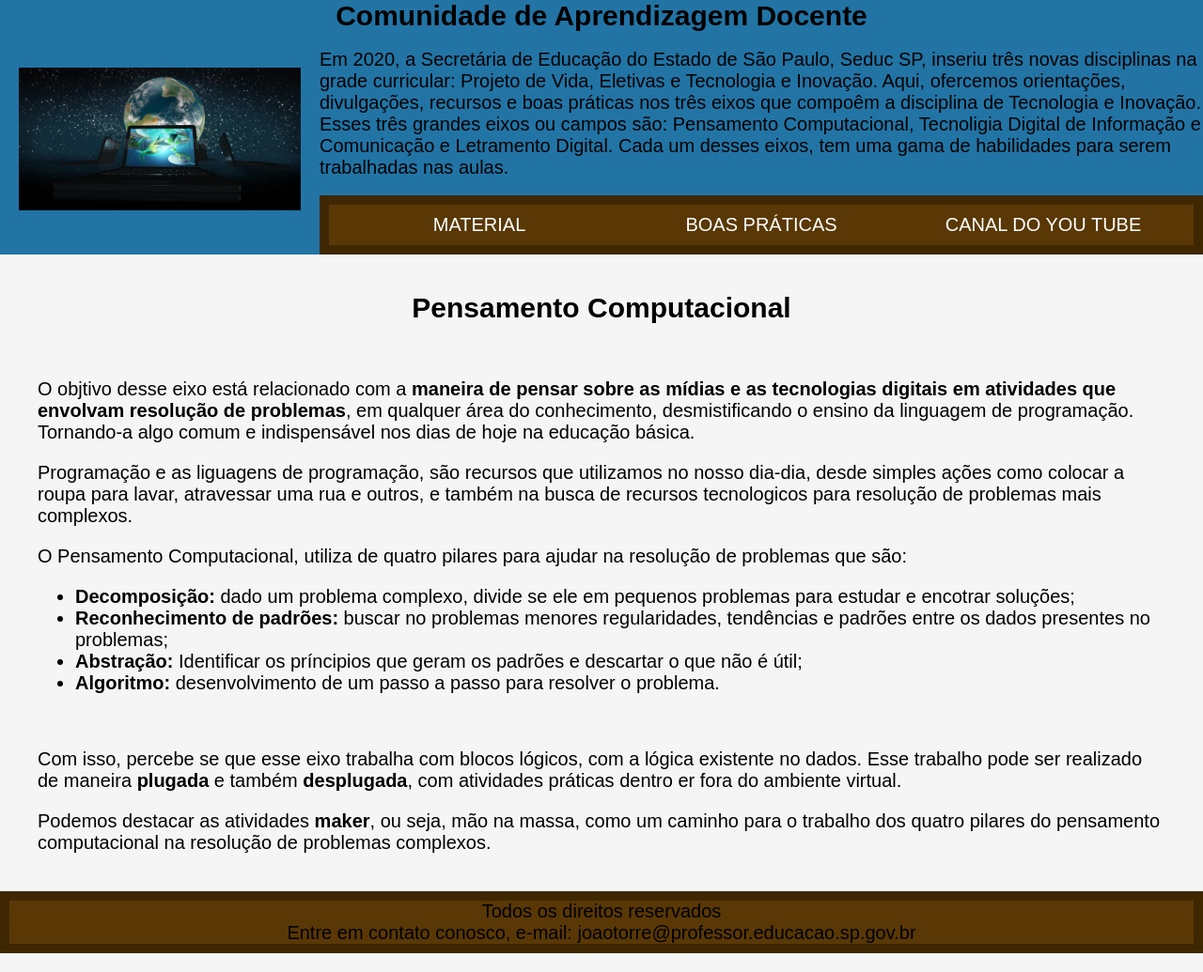
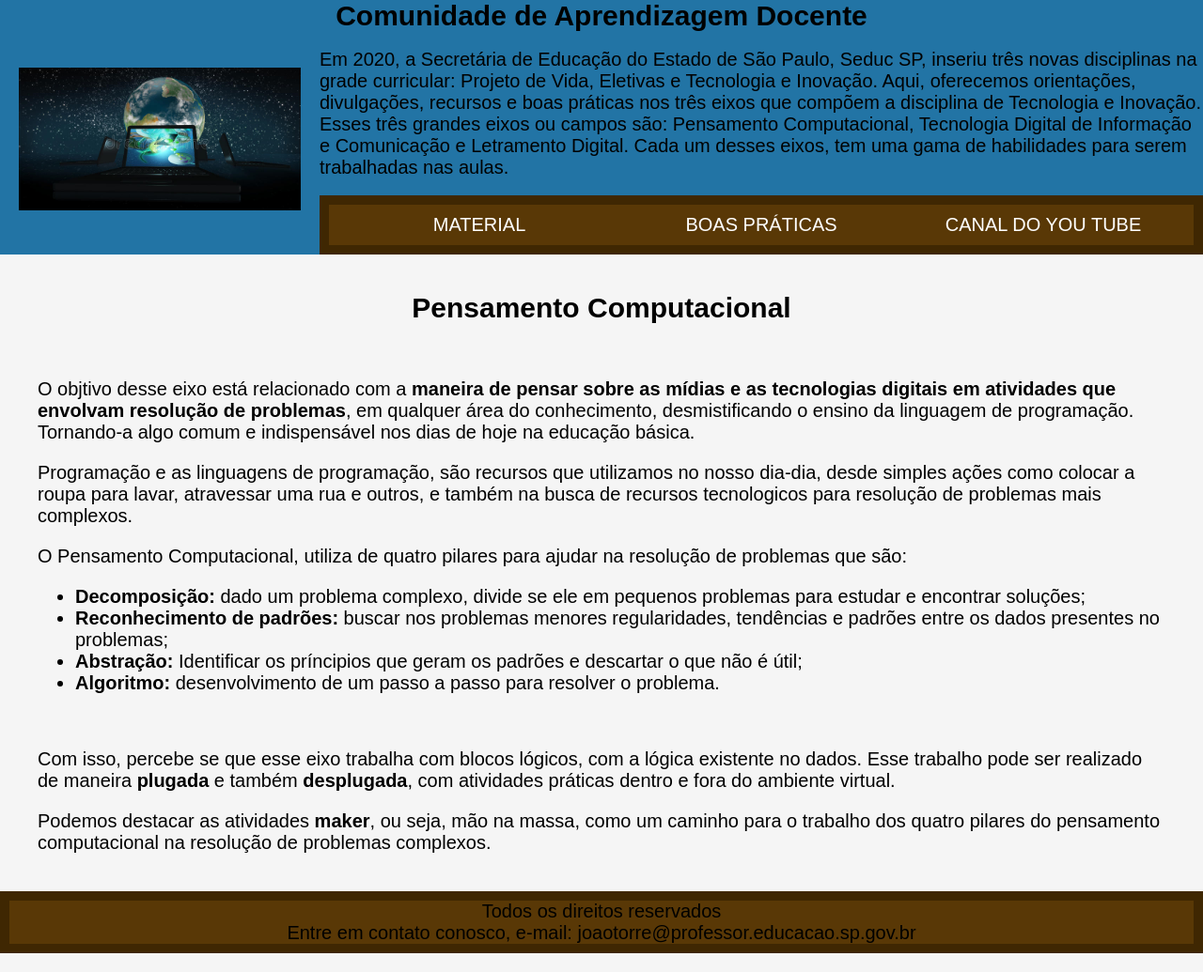
Before and after one commit to jpaulotorre36/Comunidade-de-Aprendizagem-Docente, a plain HTML site: page pensamentocomputacional.html in a window 1280 px wide. Shown: the whole page at 94% size. Drawn offline with Linux system fonts and the light colour scheme.

Commit message:
Add files via upload

```diff
--- a/pensamentocomputacional.html
+++ b/pensamentocomputacional.html
@@ -12,9 +12,9 @@
         <wbr>
         <wbr>
         <p>
-            <img src="logo.png" align="left" alt="Logotipo" id="logotipo"> Em 2020, a Secretária de Educação do Estado de São Paulo, Seduc SP, inseriu três novas disciplinas na grade curricular: Projeto de Vida, Eletivas e Tecnologia e Inovação. Aqui, ofercemos orientações, divulgações, recursos e boas práticas nos três eixos que compoêm a disciplina de Tecnologia e Inovação.
+            <img src="logo.png" align="left" alt="Logotipo" id="logotipo"> Em 2020, a Secretária de Educação do Estado de São Paulo, Seduc SP, inseriu três novas disciplinas na grade curricular: Projeto de Vida, Eletivas e Tecnologia e Inovação. Aqui, oferecemos orientações, divulgações, recursos e boas práticas nos três eixos que compõem a disciplina de Tecnologia e Inovação.
         </p>
-        <p>Esses três grandes eixos ou campos são: Pensamento Computacional, Tecnoligia Digital de Informação e Comunicação e Letramento Digital. Cada um desses eixos, tem uma gama de habilidades para serem trabalhadas nas aulas.</p>
+        <p>Esses três grandes eixos ou campos são: Pensamento Computacional, Tecnologia Digital de Informação e Comunicação e Letramento Digital. Cada um desses eixos, tem uma gama de habilidades para serem trabalhadas nas aulas.</p>
         <wbr>
         <wbr>
 
@@ -33,16 +33,16 @@
         <h2 id="titulos">Pensamento Computacional</h2>
         <wbr>
             <p> O objtivo desse eixo está relacionado com a <strong>maneira de pensar sobre as mídias e as tecnologias digitais em atividades que envolvam resolução de problemas</strong>, em qualquer área do conhecimento, desmistificando o ensino da linguagem de programação. Tornando-a algo comum e indispensável nos dias de hoje na educação básica.</p>
-            <p>Programação e as liguagens de programação, são recursos que utilizamos no nosso dia-dia, desde simples ações como colocar a roupa para lavar, atravessar uma rua e outros, e também na busca de recursos tecnologicos para resolução de problemas mais complexos.</p>
+            <p>Programação e as linguagens de programação, são recursos que utilizamos no nosso dia-dia, desde simples ações como colocar a roupa para lavar, atravessar uma rua e outros, e também na busca de recursos tecnologicos para resolução de problemas mais complexos.</p>
             <p>O Pensamento Computacional, utiliza de quatro pilares para ajudar na resolução de problemas que são: </p>
             <ul>
-                <li><strong>Decomposição:</strong> dado um problema complexo, divide se ele em pequenos problemas para estudar e encotrar soluções;</li>
-                <li><strong>Reconhecimento de padrões:</strong> buscar no problemas menores regularidades, tendências e padrões entre os dados presentes no problemas;</li>
+                <li><strong>Decomposição:</strong> dado um problema complexo, divide se ele em pequenos problemas para estudar e encontrar soluções;</li>
+                <li><strong>Reconhecimento de padrões:</strong> buscar nos problemas menores regularidades, tendências e padrões entre os dados presentes no problemas;</li>
                 <li><strong>Abstração:</strong> Identificar os príncipios que geram os padrões e descartar o que não é útil;</li>
                 <li><strong>Algoritmo:</strong> desenvolvimento de um passo a passo para resolver o problema.</li>
             </ul>
             <wbr>
-            <p>Com isso, percebe se que esse eixo trabalha com blocos lógicos, com a lógica existente no dados. Esse trabalho pode ser realizado de maneira <strong>plugada</strong> e também <strong>desplugada</strong>, com atividades práticas dentro er fora do ambiente virtual.</p>
+            <p>Com isso, percebe se que esse eixo trabalha com blocos lógicos, com a lógica existente no dados. Esse trabalho pode ser realizado de maneira <strong>plugada</strong> e também <strong>desplugada</strong>, com atividades práticas dentro e fora do ambiente virtual.</p>
             <p>Podemos destacar as atividades <strong>maker</strong>, ou seja, mão na massa, como um caminho para o trabalho dos quatro pilares do pensamento computacional na resolução de problemas complexos.</p>
 
 
```
Also changed, not shown: boaspraticas.html (+4 -4 lines), index.html (+2 -2 lines), letramentodigital.html (+4 -4 lines), material.html (+3 -3 lines), tdics.html (+2 -2 lines).
